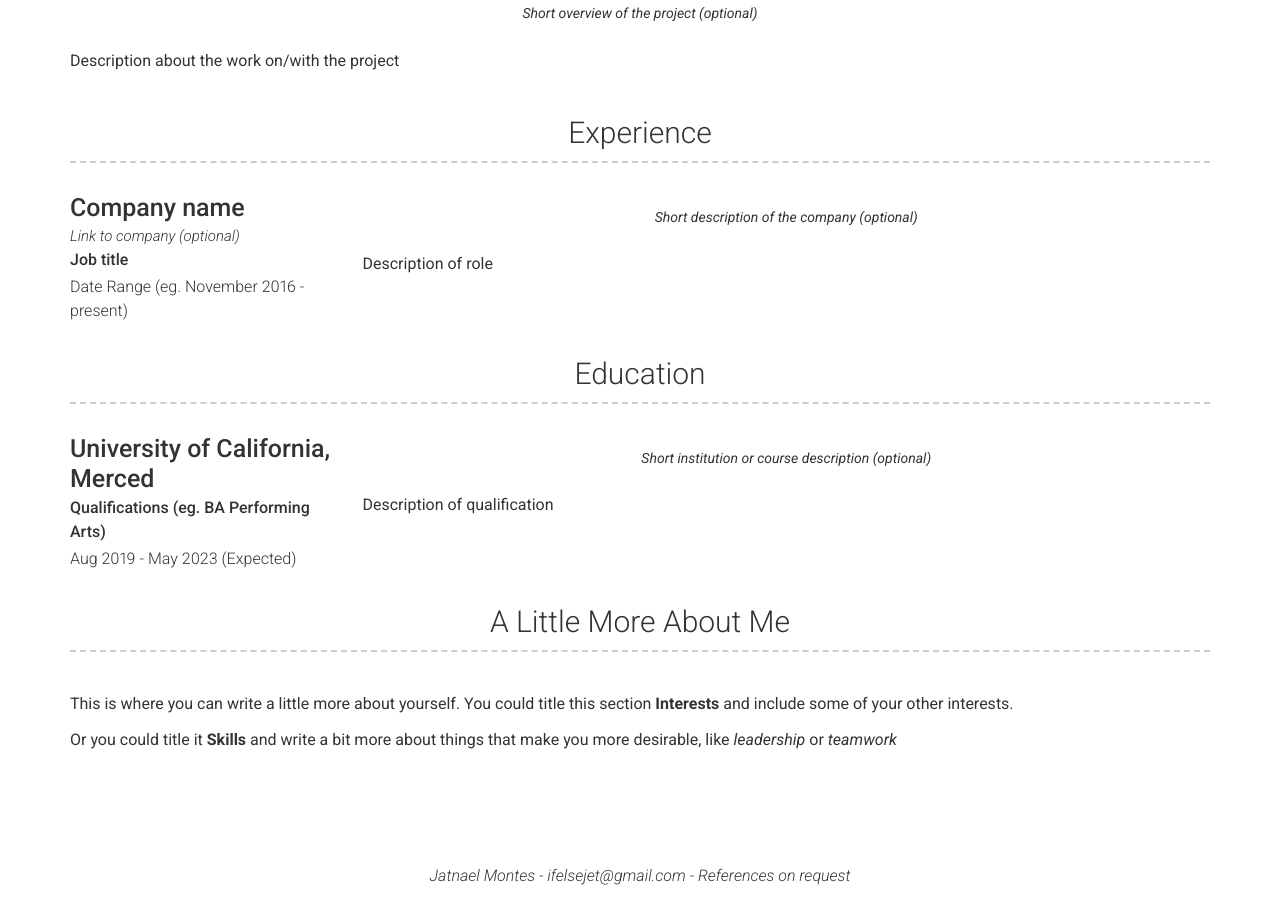
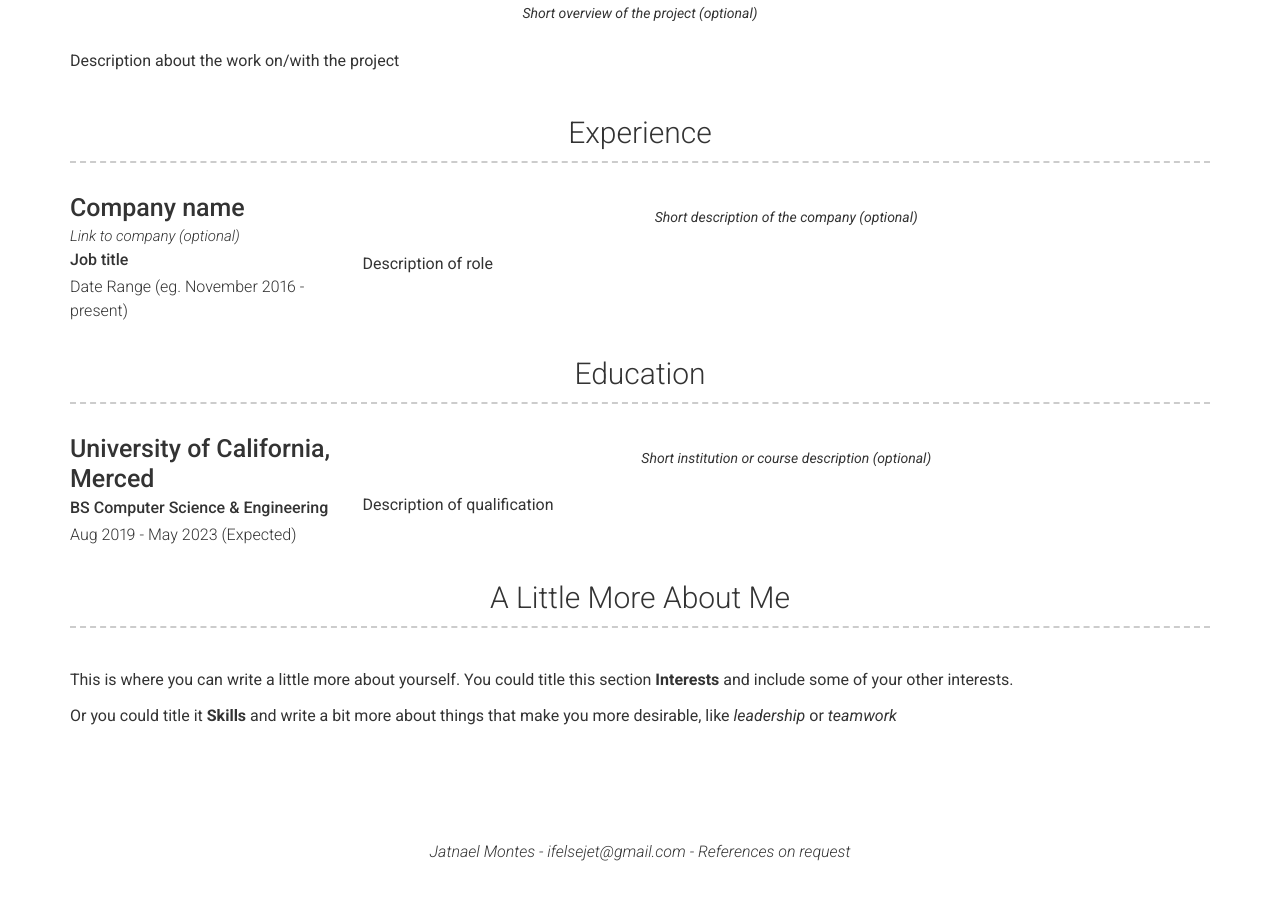
Before and after one commit to ifelsejet/ifelsejet.github.io, a Jekyll site: the page built from index.md, in a window 1280 px wide and 900 px high, scrolled down 733 px. Built offline with Jekyll 4.4.1, drawn with Linux system fonts in a browser that asks for light colours; after the commit the page ends 1609 px from its top, so only the background shows below that.

Commit message:
Update education.yml
Added degree

```diff
--- a/_data/education.yml
+++ b/_data/education.yml
@@ -2,7 +2,7 @@
 - layout: left
   name: University of California, Merced
   dates: Aug 2019 - May 2023 (Expected)
-  qualification: Qualifications (eg. BA Performing Arts)
+  qualification: BS Computer Science & Engineering
   quote: >
     Short institution or course description (optional)
   description: | # this will include new lines to allow paragraphs
```
